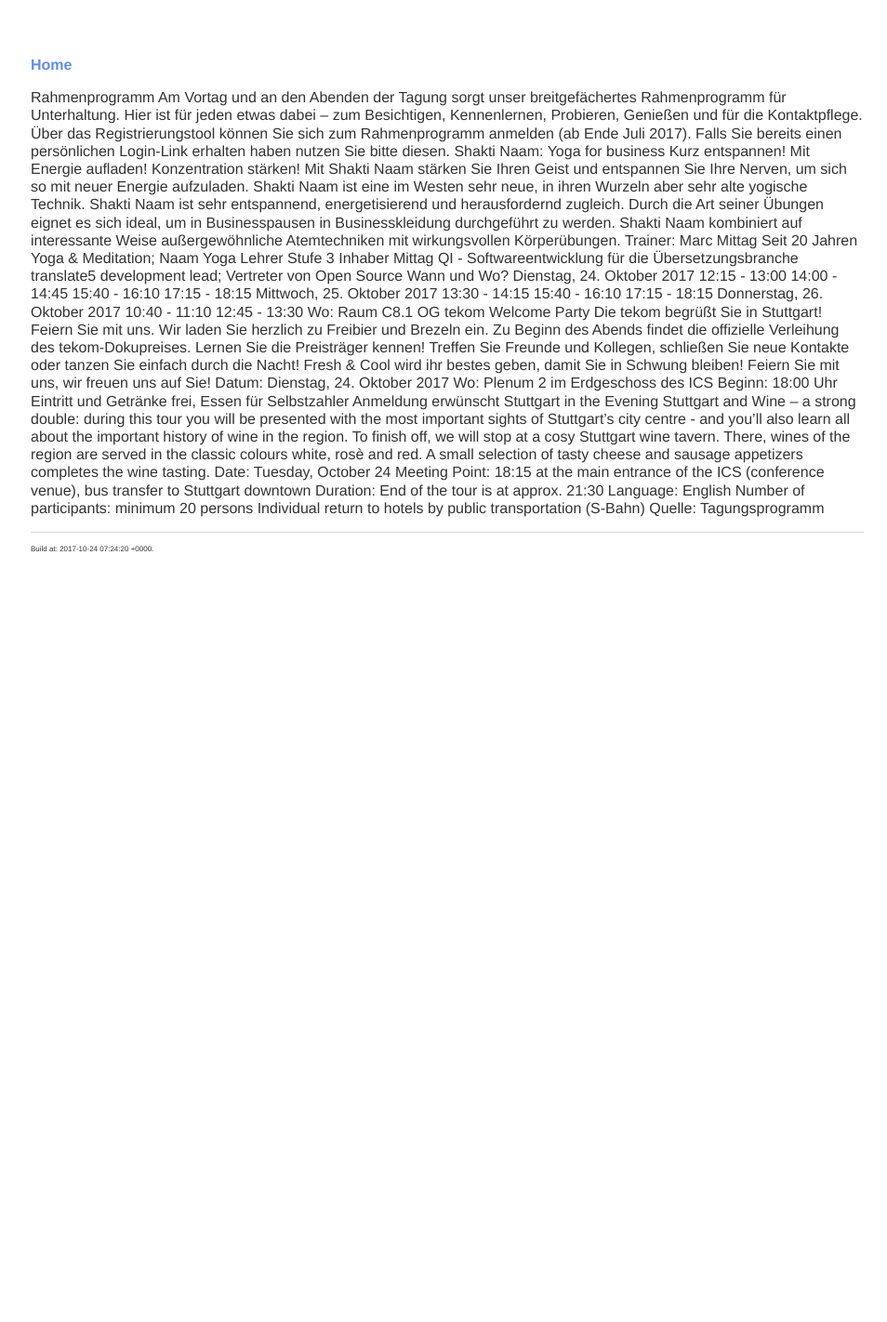
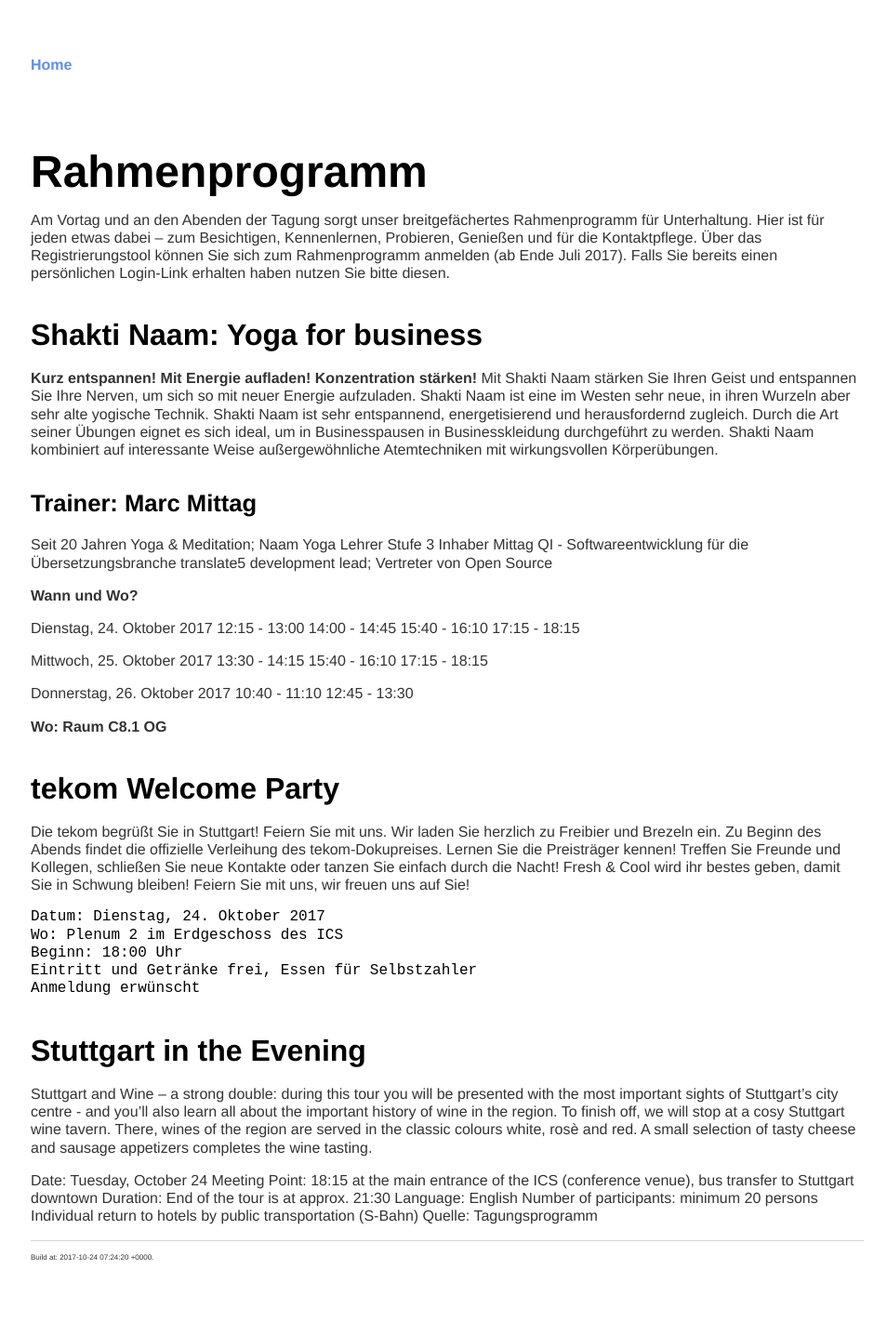
Before and after one commit to parson-AG/tekom2017_markdown_workshop, a Jekyll site: the page built from texte_tekom/Rahmenprogramm.md, in a window 1280 px wide. Shown: the whole page at 93% size, without its empty margins (159-1113 px from the left). Built offline with Jekyll 4.4.1, drawn with Linux system fonts in a browser that asks for light colours; our own code applies the rules of GitHub Pages for plain Markdown files; before the commit the page ends 900 px from its top, so only the background shows below that; part of the change alters nothing that is shown.

```diff
--- a/texte_tekom/Rahmenprogramm.md
+++ b/texte_tekom/Rahmenprogramm.md
@@ -1,47 +1,58 @@
-Rahmenprogramm
+# Rahmenprogramm
 Am Vortag und an den Abenden der Tagung sorgt unser breitgefächertes Rahmenprogramm für Unterhaltung.
 Hier ist für jeden etwas dabei – zum Besichtigen, Kennenlernen, Probieren, Genießen und für die Kontaktpflege.
 Über das Registrierungstool können Sie sich zum Rahmenprogramm anmelden (ab Ende Juli 2017).
 Falls Sie bereits einen persönlichen Login-Link erhalten haben nutzen Sie bitte diesen.
-Shakti Naam: Yoga for business
-Kurz entspannen! Mit Energie aufladen! Konzentration stärken!
+
+## Shakti Naam: Yoga for business
+**Kurz entspannen! Mit Energie aufladen! Konzentration stärken!**
 Mit Shakti Naam stärken Sie Ihren Geist und entspannen Sie Ihre Nerven, um sich so mit neuer Energie aufzuladen. Shakti Naam ist eine im Westen sehr neue, in ihren Wurzeln aber sehr alte yogische Technik. Shakti Naam ist sehr entspannend, energetisierend und herausfordernd zugleich. Durch die Art seiner Übungen eignet es sich ideal, um in Businesspausen in Businesskleidung durchgeführt zu werden. Shakti Naam kombiniert auf interessante Weise außergewöhnliche Atemtechniken mit wirkungsvollen Körperübungen.
-Trainer: Marc Mittag
+
+### Trainer: Marc Mittag
  Seit 20 Jahren Yoga & Meditation; Naam Yoga Lehrer Stufe 3
  Inhaber Mittag QI - Softwareentwicklung für die Übersetzungsbranche
  translate5 development lead; Vertreter von Open Source
-Wann und Wo?
+
+__Wann und Wo?__
+
 Dienstag, 24. Oktober 2017
 12:15 - 13:00
 14:00 - 14:45
 15:40 - 16:10
 17:15 - 18:15
+
 Mittwoch, 25. Oktober 2017
 13:30 - 14:15
 15:40 - 16:10
 17:15 - 18:15
+
 Donnerstag, 26. Oktober 2017
 10:40 - 11:10
 12:45 - 13:30
-Wo: Raum C8.1 OG
-tekom Welcome Party
+
+__Wo: Raum C8.1 OG__
+
+## tekom Welcome Party
 Die tekom begrüßt Sie in Stuttgart!
 Feiern Sie mit uns. Wir laden Sie herzlich zu Freibier und Brezeln ein.
 Zu Beginn des Abends findet die offizielle Verleihung des tekom-Dokupreises. Lernen Sie die Preisträger kennen!
 Treffen Sie Freunde und Kollegen, schließen Sie neue Kontakte oder tanzen Sie einfach durch die Nacht!
 Fresh & Cool wird ihr bestes geben, damit Sie in Schwung bleiben!
 Feiern Sie mit uns, wir freuen uns auf Sie!
+
     Datum: Dienstag, 24. Oktober 2017
     Wo: Plenum 2 im Erdgeschoss des ICS
     Beginn: 18:00 Uhr
     Eintritt und Getränke frei, Essen für Selbstzahler
     Anmeldung erwünscht
-Stuttgart in the Evening
+
+## Stuttgart in the Evening
 Stuttgart and Wine – a strong double: during this tour you will be presented with the most important
 sights of Stuttgart's city centre - and you'll also learn all about the important history of wine in the region.
 To finish off, we will stop at a cosy Stuttgart wine tavern.
 There, wines of the region are served in the classic colours white, rosè and red.
 A small selection of tasty cheese and sausage appetizers completes the wine tasting.
+
 Date: Tuesday, October 24
 Meeting Point: 18:15 at the main entrance of the ICS (conference venue), bus transfer to Stuttgart downtown
 Duration: End of the tour is at approx. 21:30
```
